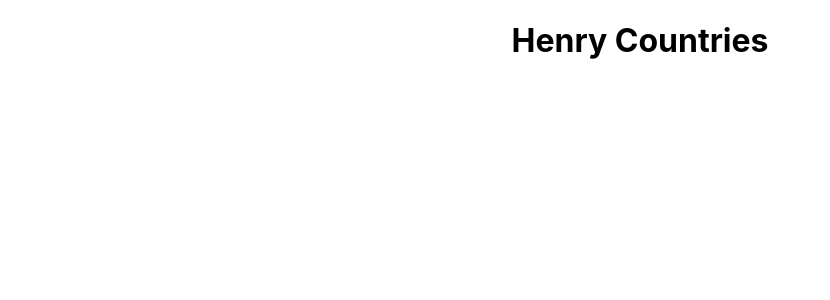
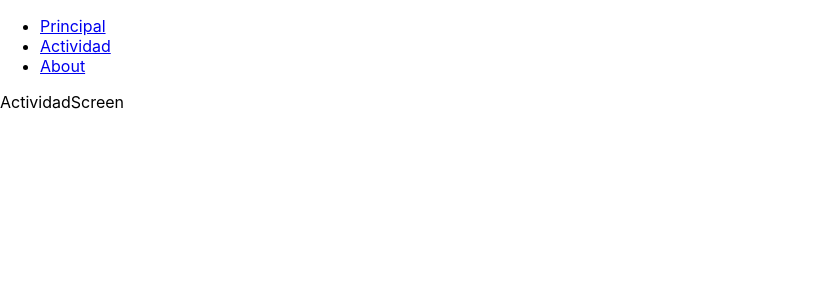
Before and after one commit to juancordobez/PI-Countries, a React (Create React App) app in the folder client/: page /actividad in a window 1280 px wide. Shown: the top 300 px of the page, without its empty margins (0-830 px from the left). Built offline with nearby package versions, Linux system fonts and the light colour scheme.

Commit message:
reducer y store

```diff
--- a/client/package.json
+++ b/client/package.json
@@ -6,9 +6,13 @@
     "@testing-library/jest-dom": "^5.11.6",
     "@testing-library/react": "^11.2.1",
     "@testing-library/user-event": "^12.2.2",
+    "node-fetch": "^2.6.1",
     "react": "^17.0.1",
     "react-dom": "^17.0.1",
+    "react-redux": "^7.2.4",
+    "react-router-dom": "^5.2.0",
     "react-scripts": "4.0.0",
+    "redux-thunk": "^2.3.0",
     "web-vitals": "^0.2.4"
   },
   "scripts": {
--- a/client/src/App.js
+++ b/client/src/App.js
@@ -1,10 +1,32 @@
+import React from "react";
+import { Redirect, Route, Switch } from "react-router-dom";
+
 import './App.css';
+import { NavBar } from "./components/ui/NavBar";
+import { InicialScreen } from "./components/inicial/InicialScreen";
+import { PrincipalScreen } from "./components/principal/PrincipalScreen";
+import { DetalleScreen } from "./components/detalle/DetalleScreen";
+import { ActividadScreen } from "./components/actividad/ActividadScreen";
+import { AboutScreen } from "./components/about/AboutScreen";
 
 function App() {
   return (
-    <div className="App">
-      <h1>Henry Countries</h1>
-    </div>
+    <Switch>
+
+      <Route exact path="/" component={InicialScreen} />
+
+      <Route path="/">
+        <NavBar/>
+        <Switch>
+          <Route path="/principal" component={PrincipalScreen} />
+          <Route path="/detalle" component={DetalleScreen} />
+          <Route path="/actividad" component={ActividadScreen} />
+          <Route path="/about" component={AboutScreen} />
+          <Redirect to='/' />
+        </Switch>
+      </Route>
+
+    </Switch>
   );
 }
 
--- /dev/null
+++ b/client/src/components/about/AboutScreen.jsx
@@ -0,0 +1,10 @@
+import React from 'react'
+
+export const AboutScreen = () => {
+    return (
+        <div>
+            About
+
+        </div>
+    )
+}
--- /dev/null
+++ b/client/src/components/actividad/ActividadScreen.js
@@ -0,0 +1,9 @@
+import React from 'react'
+
+export const ActividadScreen = () => {
+    return (
+        <div>
+            ActividadScreen
+        </div>
+    )
+}
--- /dev/null
+++ b/client/src/components/detalle/DetalleScreen.js
@@ -0,0 +1,9 @@
+import React from 'react'
+
+export const DetalleScreen = () => {
+    return (
+        <div>
+            DetalleScreen
+        </div>
+    )
+}
--- /dev/null
+++ b/client/src/components/inicial/InicialScreen.js
@@ -0,0 +1,21 @@
+import React from 'react';
+import { Link } from "react-router-dom";
+
+
+export const InicialScreen = () => {
+    return (
+        <div>
+            <h2>COUNTRI APP</h2>
+            <p>
+                A continuación se detallaran los requerimientos
+                mínimos para la aprobación del proyecto individial.
+                Aquellos que deseen agregar más funcionalidades podrán
+                hacerlo. En cuanto al diseño visual no va a haber wireframes
+                ni prototipos prefijados sino que tendrán libertad de hacerlo
+                a su gusto pero tienen que aplicar los conocimientos de estilos
+                vistos en el curso para que quede agradable a la vista.
+            </p>
+            <Link to='/principal'>Home</Link>
+        </div>
+    )
+}
--- /dev/null
+++ b/client/src/components/principal/PrincipalScreen.js
@@ -0,0 +1,11 @@
+import React from 'react'
+
+export const PrincipalScreen = () => {
+    return (
+        <>
+
+
+            PrincipalScreen
+        </>
+    )
+}
--- /dev/null
+++ b/client/src/components/ui/NavBar.js
@@ -0,0 +1,20 @@
+import React from 'react'
+import { NavLink } from 'react-router-dom'
+
+export const NavBar = () => {
+    return (
+        <nav>
+          <ul>
+            <li>
+              <NavLink to="/principal" activeClassName>Principal</NavLink>
+            </li>
+            <li>
+              <NavLink to="/actividad" activeClassName>Actividad</NavLink>
+            </li>
+            <li>
+              <NavLink to="/about" activeClassName>About</NavLink>
+            </li>
+          </ul>
+        </nav>
+    )
+}
--- a/client/src/index.js
+++ b/client/src/index.js
@@ -4,10 +4,16 @@ import './index.css';
 import App from './App';
 import reportWebVitals from './reportWebVitals';
 
+import { BrowserRouter } from 'react-router-dom';
+import store from './store';
+import { Provider } from "react-redux";
+
 ReactDOM.render(
-  <React.StrictMode>
-    <App />
-  </React.StrictMode>,
+  <Provider store={store}>
+    <BrowserRouter>
+      <App />
+    </BrowserRouter>
+  </Provider>,
   document.getElementById('root')
 );
 
--- /dev/null
+++ b/client/src/reducers/index.js
@@ -0,0 +1,14 @@
+
+const initialState = {
+
+};
+
+
+
+function rootReducer(state = initialState, action) {
+
+
+    return state;
+}
+
+export default rootReducer;
--- /dev/null
+++ b/client/src/store/index.js
@@ -0,0 +1,12 @@
+import { createStore, applyMiddleware, compose } from "redux";
+import rootReducer from "../reducers/index";
+import thunk from "redux-thunk";
+
+const composeEnhacer =  window.__REDUX_DEVTOOLS_EXTENSION_COMPOSE__ || compose
+
+const store = createStore(
+    rootReducer,
+    composeEnhacer(applyMiddleware(thunk))
+);
+
+export default store;
```
